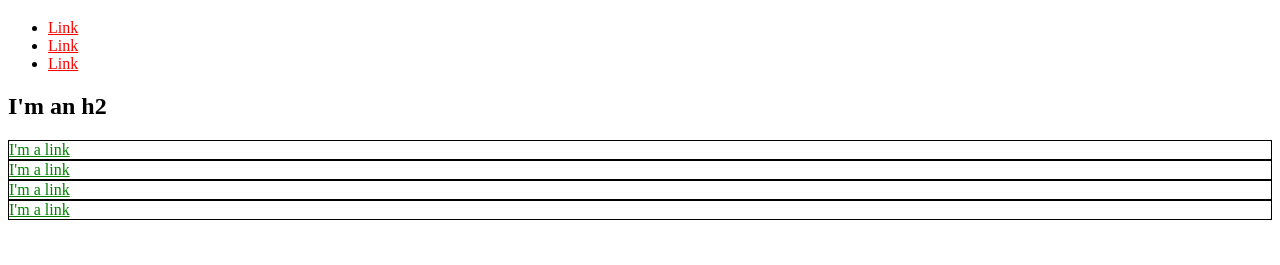
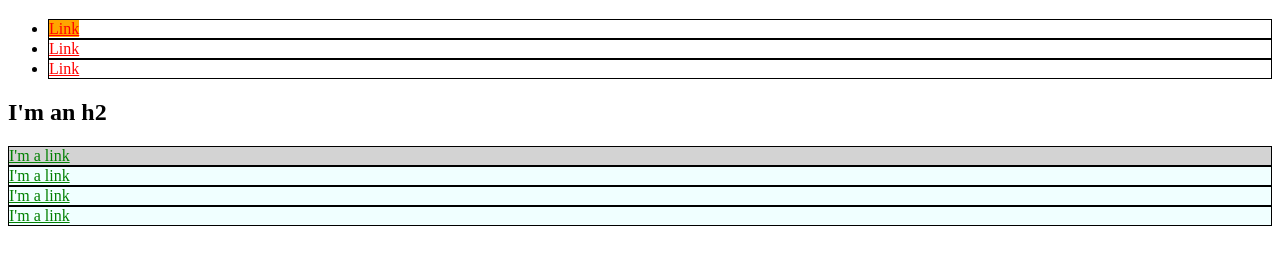
Before and after one commit to TaiyoNishimura/taiyonishimura.github.io, a plain HTML site: page index.html in a window 1280 px wide. Shown: the part 61-326 px from the top of the page. Drawn offline with Linux system fonts and the light colour scheme.

Commit message:
Add internal stylesheet to index.html

```diff
--- a/index.html
+++ b/index.html
@@ -3,32 +3,69 @@
   <head>
     <title>Test Page: Don't Panic</title>
     <meta charset="utf-8">
+    <style>
+      div {
+        border: 1px solid black;
+      }
+
+      li {
+        border: 1px solid black;
+      }
+
+      li a {
+        color: red;
+      }
+
+      div a {
+        color: green;
+      }
+
+      #exec-bio {
+        background-color: lightgray;
+      }
+
+      .bio-box {
+        border: 1px solid black;
+      }
+
+      .bio-box a {
+        color: green;
+      }
+
+      #orange-box {
+        background-color: orange;
+      }
+
+      .azure-box {
+        background-color: azure;
+      }
+    </style>
   </head>
   <body>
     <h1>I'm an h1</h1>
     <ul>
       <li>
-        <a href="https://example.com/" style="color: red;">Link</a>
+        <a href="https://example.com/" id="orange-box">Link</a>
       </li>
       <li>
-        <a href="https://example.com/" style="color: red;">Link</a>
+        <a href="https://example.com/">Link</a>
       </li>
       <li>
-        <a href="https://example.com/" style="color: red;">Link</a>
+        <a href="https://example.com/">Link</a>
       </li>
     </ul>
     <h2>I'm an h2</h2>
-    <div style="border: 1px solid black;">
-      <a href="https://example.com/" style="color: green;">I'm a link</a>
+    <div id="exec-bio" class="bio-box azure-box">
+      <a href="https://example.com/">I'm a link</a>
     </div>
-    <div style="border: 1px solid black;">
-      <a href="https://example.com/" style="color: green;">I'm a link</a>
+    <div class="bio-box azure-box">
+      <a href="https://example.com/">I'm a link</a>
     </div>
-    <div style="border: 1px solid black;">
-      <a href="https://example.com/" style="color: green;">I'm a link</a>
+    <div class="bio-box azure-box">
+      <a href="https://example.com/">I'm a link</a>
     </div>
-    <div style="border: 1px solid black;">
-      <a href="https://example.com/" style="color: green;">I'm a link</a>
+    <div class="bio-box azure-box">
+      <a href="https://example.com/">I'm a link</a>
     </div>
   </body>
 </html>
```
